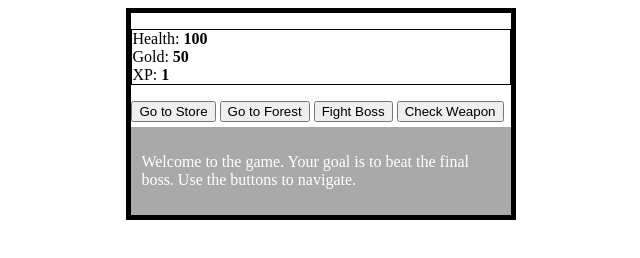
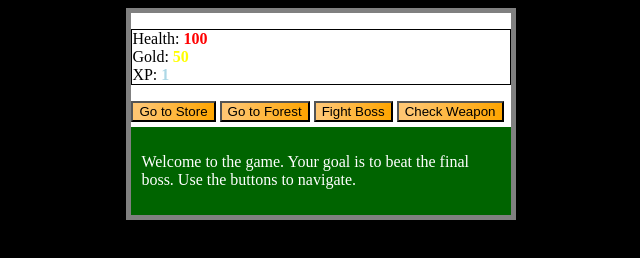
Before and after one commit to Electro332/RPG-Game, a plain HTML site: page RPG game/index.html in a window 1280 px wide. Shown: the whole page, without its empty margins (319-959 px from the left). Drawn offline with Linux system fonts and the light colour scheme.

Commit message:
Update styles.css
final version

```diff
--- a/RPG game/styles.css
+++ b/RPG game/styles.css
@@ -1,12 +1,29 @@
 /* Made By Timothy Davis */
+body {
+background-color: black;
+}
+
 #game {
-border: 5px solid;
+border: 5px solid grey;
+background-color: white;
+width: 30%;
 margin: auto;
-width: 30%;
 }
 
 #stats {
-    border: px solid;
+    color: black;
+}
+
+#healthText {
+    color: red;
+}
+
+#goldText {
+    color: yellow;
+}
+
+#xpText {
+    color: lightblue;
 }
 
 #statText {
@@ -17,13 +34,17 @@ width: 30%;
     font-weight: bold;
 }
 
+button {
+    background: linear-gradient(90deg, #FFC671 10%, orange);
+}
+
 #monsterStats {
     background-color: red;
     display: none;
 }
 
 #text {
-    background-color: darkgray;
+    background-color: darkgreen;
     padding: 10px;
     color: white;
     margin-top: 5px;
```
